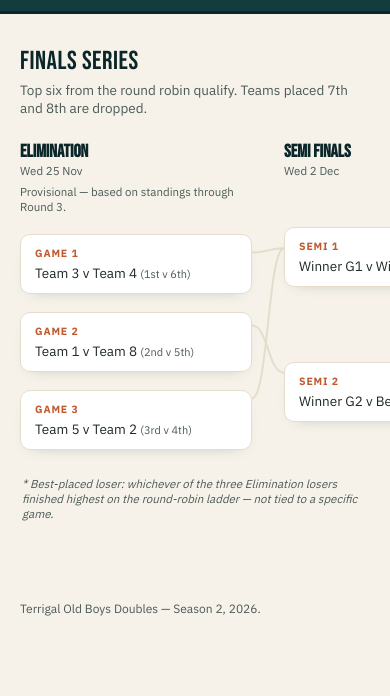
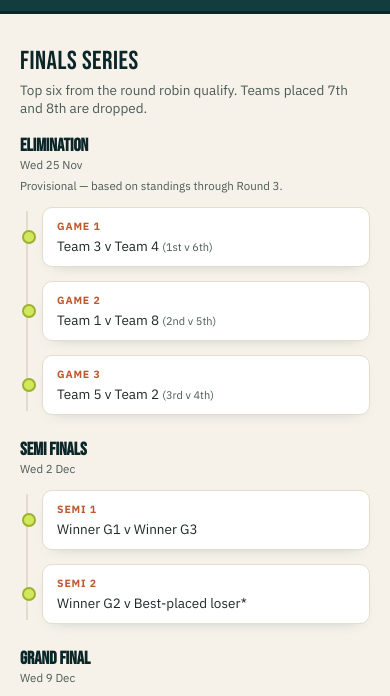
Before and after one commit to XiZ-z/terrigal-old-boys, a plain HTML site: page finals.html in a window 390 px wide. Shown: the part 143-839 px from the top of the page. Drawn offline with Linux system fonts and the light colour scheme.

Commit message:
Finals: switch to a vertical timeline on mobile
The horizontal bracket doesn't work below ~700px -- forces side-scrolling
through cramped columns. Below that breakpoint, stack rounds vertically
with full-width cards and a simple dotted timeline rail instead of the
SVG bracket lines (which assume horizontal flow). Desktop bracket is
unchanged.

```diff
--- a/finals.html
+++ b/finals.html
@@ -149,9 +149,22 @@
     connect('semi2', 'final', 'bracket-line--final');
   }
 
+  // Below the breakpoint, finals.html switches to a stacked vertical
+  // layout (see styles.css) where the horizontal connector math doesn't
+  // apply -- skip drawing lines there instead of computing garbage coords.
+  const bracketMQ = window.matchMedia('(min-width: 701px)');
+  function updateBracketLines(){
+    if(bracketMQ.matches){
+      drawBracketLines();
+    } else {
+      document.getElementById('bracket-lines').innerHTML = '';
+    }
+  }
+
   renderFinals();
-  drawBracketLines();
-  window.addEventListener('resize', drawBracketLines);
+  updateBracketLines();
+  window.addEventListener('resize', updateBracketLines);
+  bracketMQ.addEventListener('change', updateBracketLines);
 </script>
 <script src="nav.js"></script>
 </body>
--- a/styles.css
+++ b/styles.css
@@ -344,9 +344,26 @@ body[data-page="ladder"] tbody td{vertical-align:top;}
 .bracket-line{fill:none; stroke:var(--paper-line); stroke-width:2;}
 .bracket-line--final{stroke:var(--ball-dark);}
 
-@media (max-width:640px){
-  .bracket{gap:32px;}
-  .bracket-round{min-width:168px;}
+@media (max-width:700px){
+  .bracket-scroll{overflow-x:visible; margin:0; padding:0;}
+  .bracket{flex-direction:column; min-width:0; gap:0;}
+  .bracket-lines{display:none;}
+  .bracket-round{min-width:0; margin-bottom:24px;}
+  .bracket-round:last-child{margin-bottom:0;}
+  .bracket-head{margin-bottom:14px;}
+  .bracket-slots{
+    position:relative; padding-left:22px; gap:14px;
+  }
+  .bracket-slots::before{
+    content:''; position:absolute; left:6px; top:4px; bottom:4px;
+    width:2px; background:var(--paper-line);
+  }
+  .bracket-slot{position:relative;}
+  .bracket-slot::before{
+    content:''; position:absolute; left:-20px; top:50%; transform:translateY(-50%);
+    width:10px; height:10px; border-radius:50%;
+    background:var(--ball); border:2px solid var(--ball-dark);
+  }
 }
 
 /* ---------- Rules ---------- */
```
